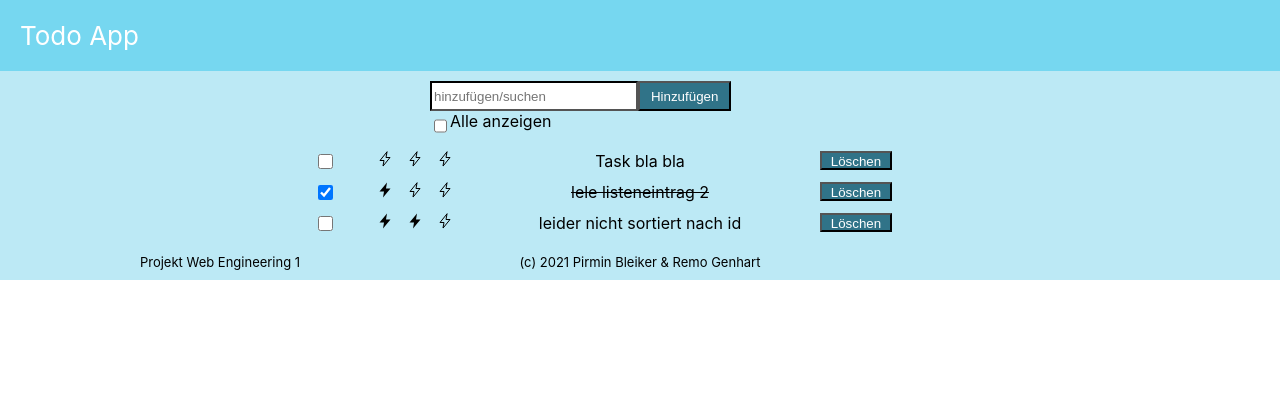
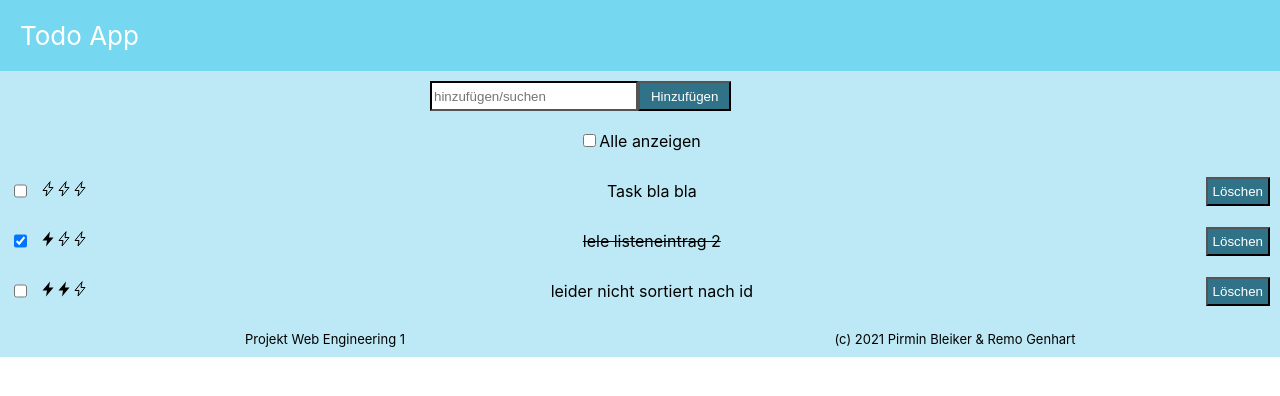
Before and after one commit to pirminbleiker/Web_Engineering_1, a React (Create React App) app: page / in a window 1280 px wide. Shown: the top 396 px of the page. Built offline with nearby package versions, Linux system fonts and the light colour scheme.

Commit message:
align items

```diff
--- a/src/components/Controlpanel.css
+++ b/src/components/Controlpanel.css
@@ -10,12 +10,10 @@
 
 .grid_input-field{
   grid-area: input-field;
-  display: flex;
-  justify-content: left;
+  justify-content: center;
 }
 
 .grid_show-all{
   grid-area: show-all;
-  display: flex;
-  justify-content: left;
+  padding: 10px
 }
--- a/src/components/Footer.css
+++ b/src/components/Footer.css
@@ -1,6 +1,7 @@
 .footer{
     display: grid;
-    grid-template-columns: 1fr 1fr 1fr;
+    display: center;
+    grid-template-columns: 1fr 1fr;
     padding: 10px;
     font-size: calc(5px + 1vmin);
 }
--- a/src/components/Task.css
+++ b/src/components/Task.css
@@ -1,5 +1,6 @@
 .task{
-    display: grid;
+    display: flex;
+
     margin: 10px;
     grid-template-columns: 3fr 1fr 1fr 4fr 2fr 3fr;
     grid-template-rows: 1fr;
@@ -9,24 +10,37 @@
 
 .grid__checkbox{
     grid-area: checkbox;
+    padding: 25px;
+
 }
 
 .grid__priority{
     grid-area: priority;
+    padding: 10px;
+    align-items: center;
+
 }
 
 .grid__text{
     grid-area: text;
+    flex: 1;
+    padding: 10px
 }
 
 .grid__delete{
     grid-area: delete;
+    flex: 0;
+    width: 20px;
+    align-self: center;
+    padding: 5px;
+
 }
 
 .priority_table{
     display: grid;
     grid-template-columns: repeat(3,1fr);
     grid-template-rows: 1fr;
+
 }
 
 .priority_mouseover{
@@ -39,4 +53,5 @@
     background-color: rgb(48, 115, 136);
     color: white;
     border-color: black;
+
 }
--- a/src/components/TextInput.css
+++ b/src/components/TextInput.css
@@ -1,7 +1,11 @@
+.text-input {
+  align-items: baseline;
+  display: flex;
+}
+
 .add-button {
     background-color: rgb(48, 115, 136);
     margin: 0px;
-    align-items: center;
     color: white;
     border-color: black;
     cursor: pointer;
--- a/src/components/TextInput.tsx
+++ b/src/components/TextInput.tsx
@@ -24,7 +24,7 @@ export const TextInput = ({onChange,addTask}:Props) =>{
         console.log('textfield empty')
     }
     return (
-    <div>
+    <div className="text-input">
         <input className="text-field" placeholder="hinzufügen/suchen"type="text" onChange={updateText} value={text}/>
         <button className="add-button" onClick={ButtonClicked}>Hinzufügen</button>
     </div>
```
